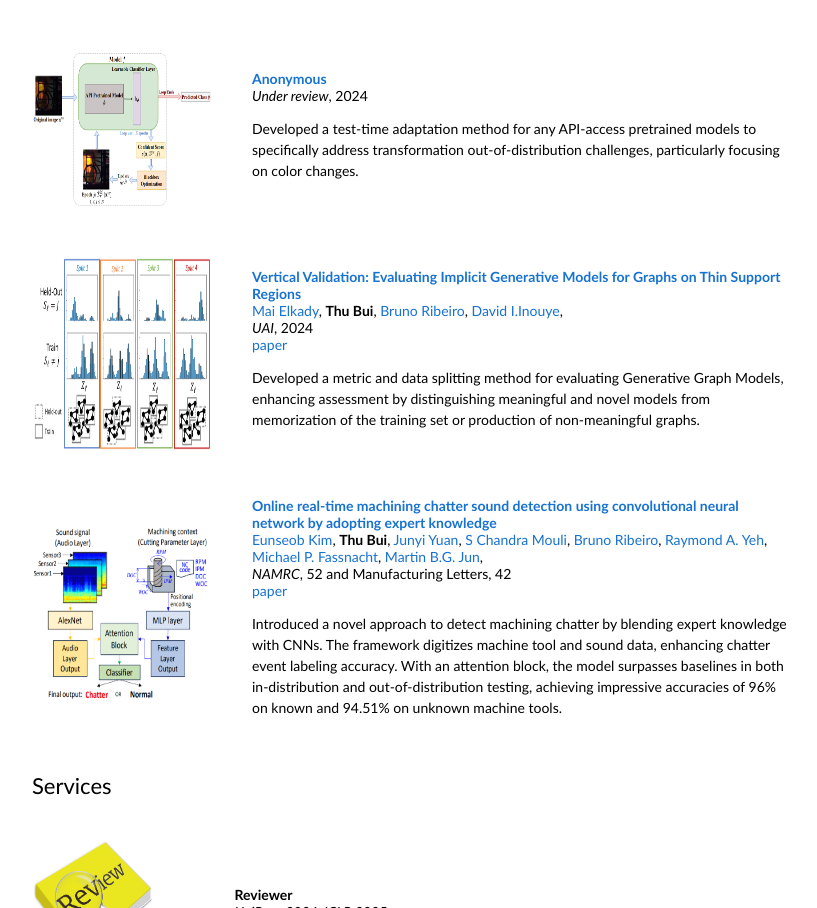
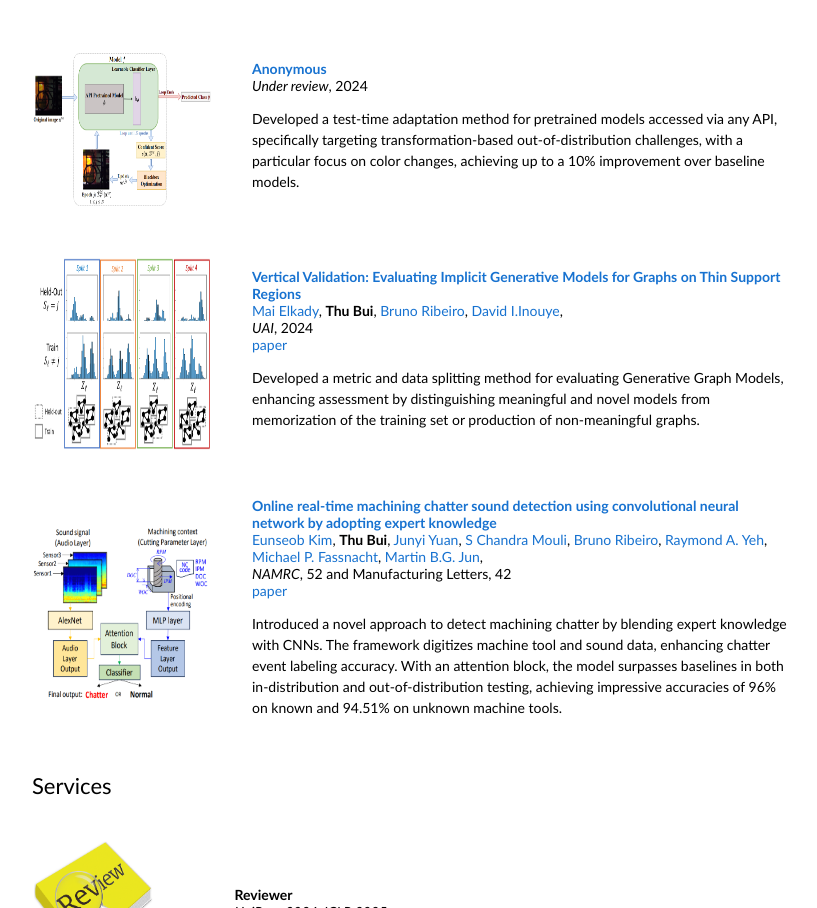
Before and after one commit to thubuihm/thubuihm.github.io, a plain HTML site: page index.html in a window 1280 px wide. Shown: the part 912-1820 px from the top of the page, without its empty margins (228-1045 px from the left). Drawn offline with Linux system fonts and the light colour scheme.

Commit message:
Update index.html

```diff
--- a/index.html
+++ b/index.html
@@ -107,7 +107,8 @@
               <a href="https://openreview.net/forum?id=kyPpQwMx3T#discussion">Extended Abstract</a>
               <p style="line-height:1.5;">
                 Developed RAP-GNN, an efficient and performant alternative to the end-to-end training in GNNs,
-                reducing runtime by up to 6 times and memory usage by up to 3 times while maintaining or even surpassing performanceby using random weights for message-passing.
+                reducing runtime by up to 6 times and memory usage by up to 3 times
+                while maintaining or even surpassing performanceby using random weights for message-passing.
               </p>
             </td>
             </tr>
@@ -131,9 +132,9 @@
               <em>Under review</em>, 2024
               <br>
               <p style="line-height:1.5;">
-                Developed a test-time adaptation method for any API-access pretrained models to
-                specifically address transformation out-of-distribution challenges,
-                particularly focusing on color changes.
+                Developed a test-time adaptation method for pretrained models accessed via any API,
+                specifically targeting transformation-based out-of-distribution challenges,
+                with a particular focus on color changes, achieving up to a 10% improvement over baseline models.
               </p>
             </td>
             </tr>
```
